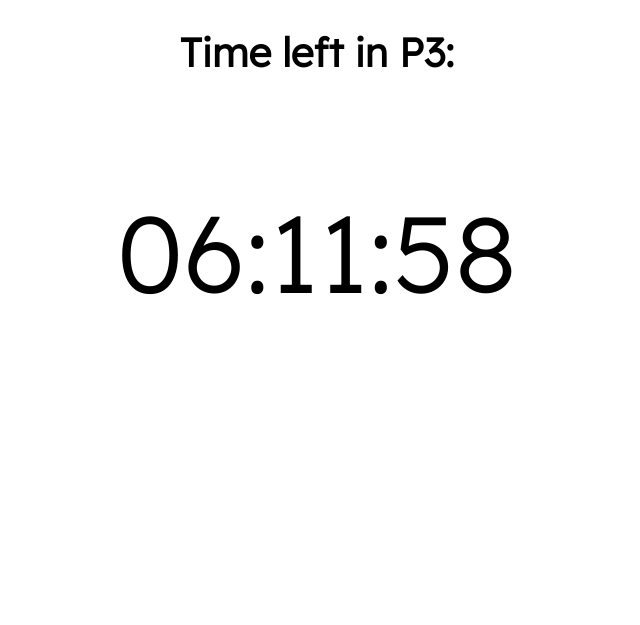
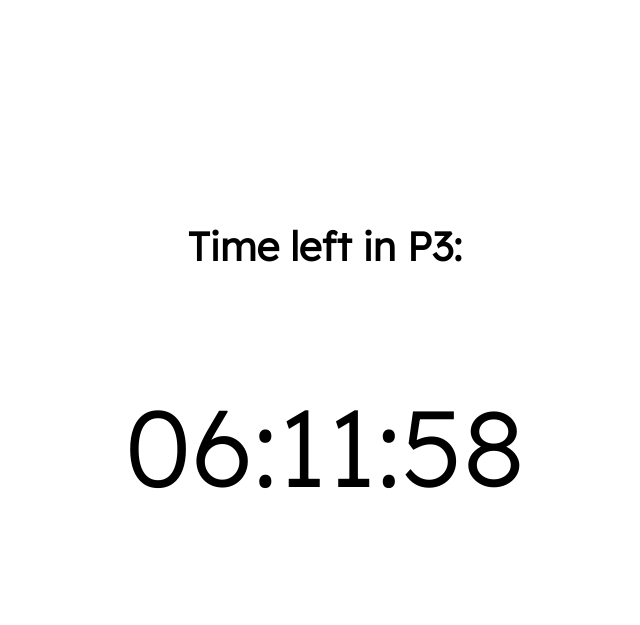
Before and after one commit to Essy1245/classtimer, a plain HTML site: page p3.html in a window 1280 px wide. Shown: the whole page, without its empty margins (323-963 px from the left). Drawn offline with Linux system fonts and the light colour scheme.

Commit message:
Update p3.html

```diff
--- a/p3.html
+++ b/p3.html
@@ -4,7 +4,7 @@
     <title>Remaining Class time</title>
     <link rel="stylesheet" type="text/css" href="style.css">
 </head>
-<body>
+<body id="container">
     <h1 id="title">Time left in P3:</h1>
     <p id="timer"></p>
 
```
